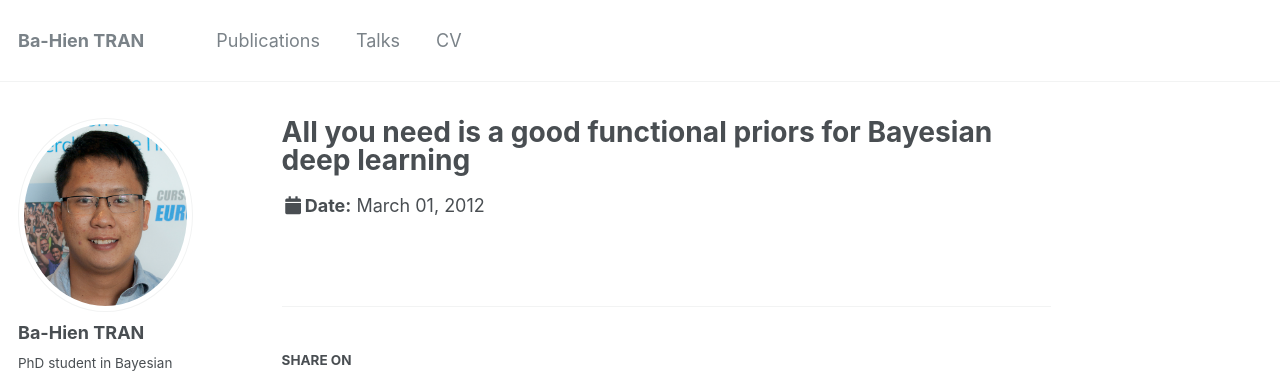
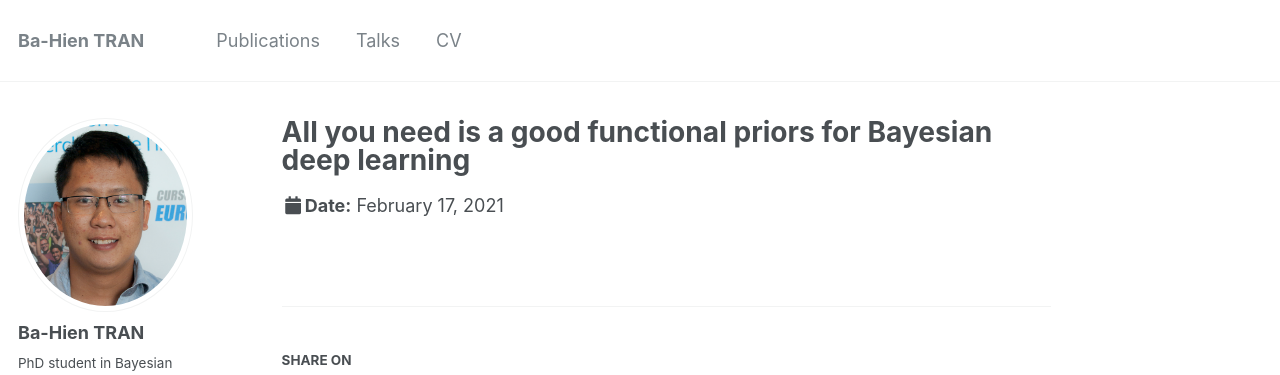
Before and after one commit to tranbahien/tranbahien.github.io, a Jekyll site: the page built from _talks/2021-17-02-dce-alan-turing.md, in a window 1280 px wide. Shown: the top 375 px of the page. Built offline with Jekyll 4.4.1, drawn with Linux system fonts in a browser that asks for light colours.

Commit message:
Fix talk

```diff
--- a/_talks/2021-17-02-dce-alan-turing.md
+++ b/_talks/2021-17-02-dce-alan-turing.md
@@ -4,7 +4,7 @@ collection: talks
 type: "Talk"
 permalink: /talks/2021-17-02-dce-alan-turing
 venue: "Alan Turing Institute, Data Centric Engineering Group"
-date: 2012-03-01
+date: 2021-02-17
 location: "London, UK (online)"
 ---
 
```
